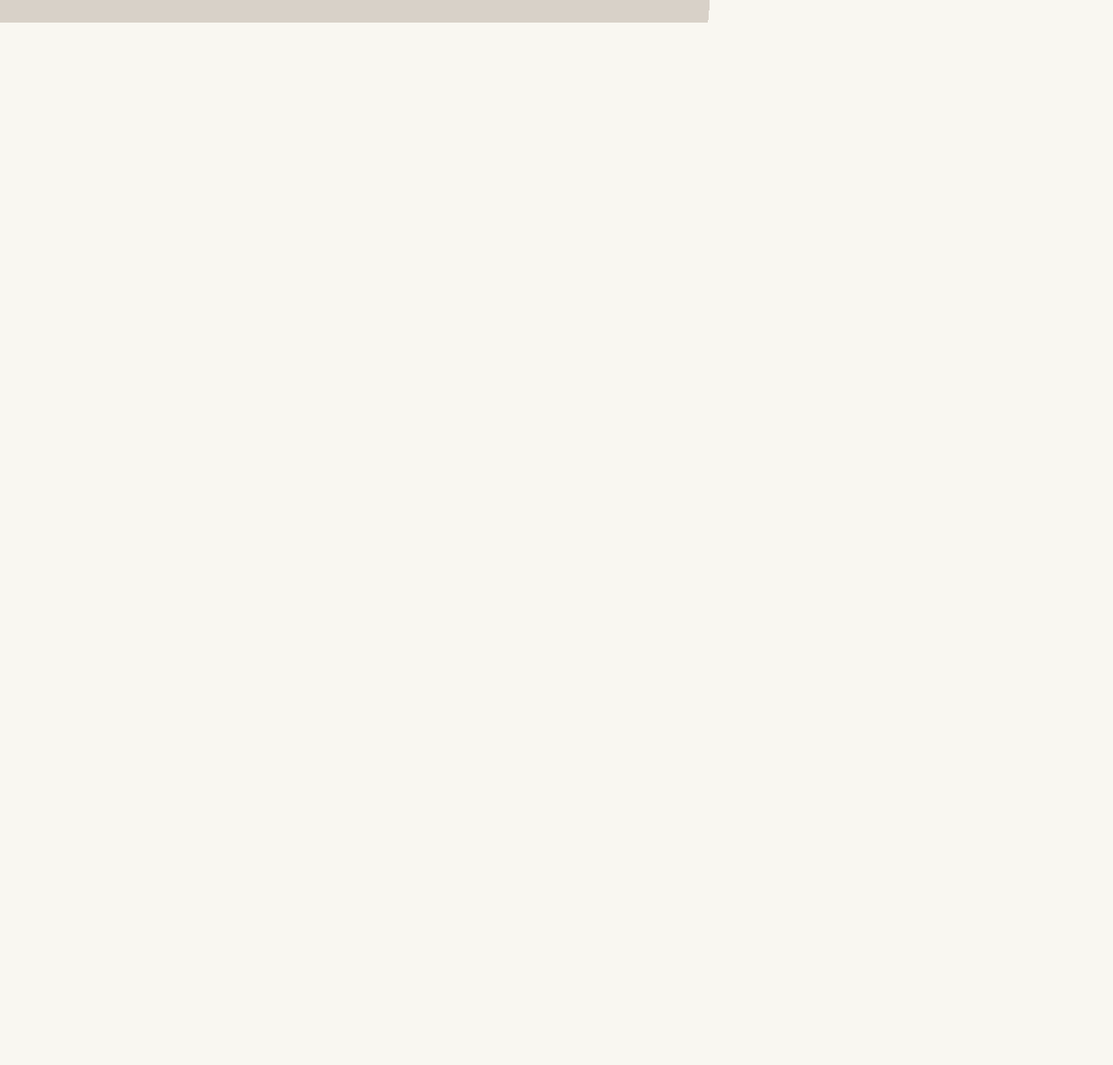
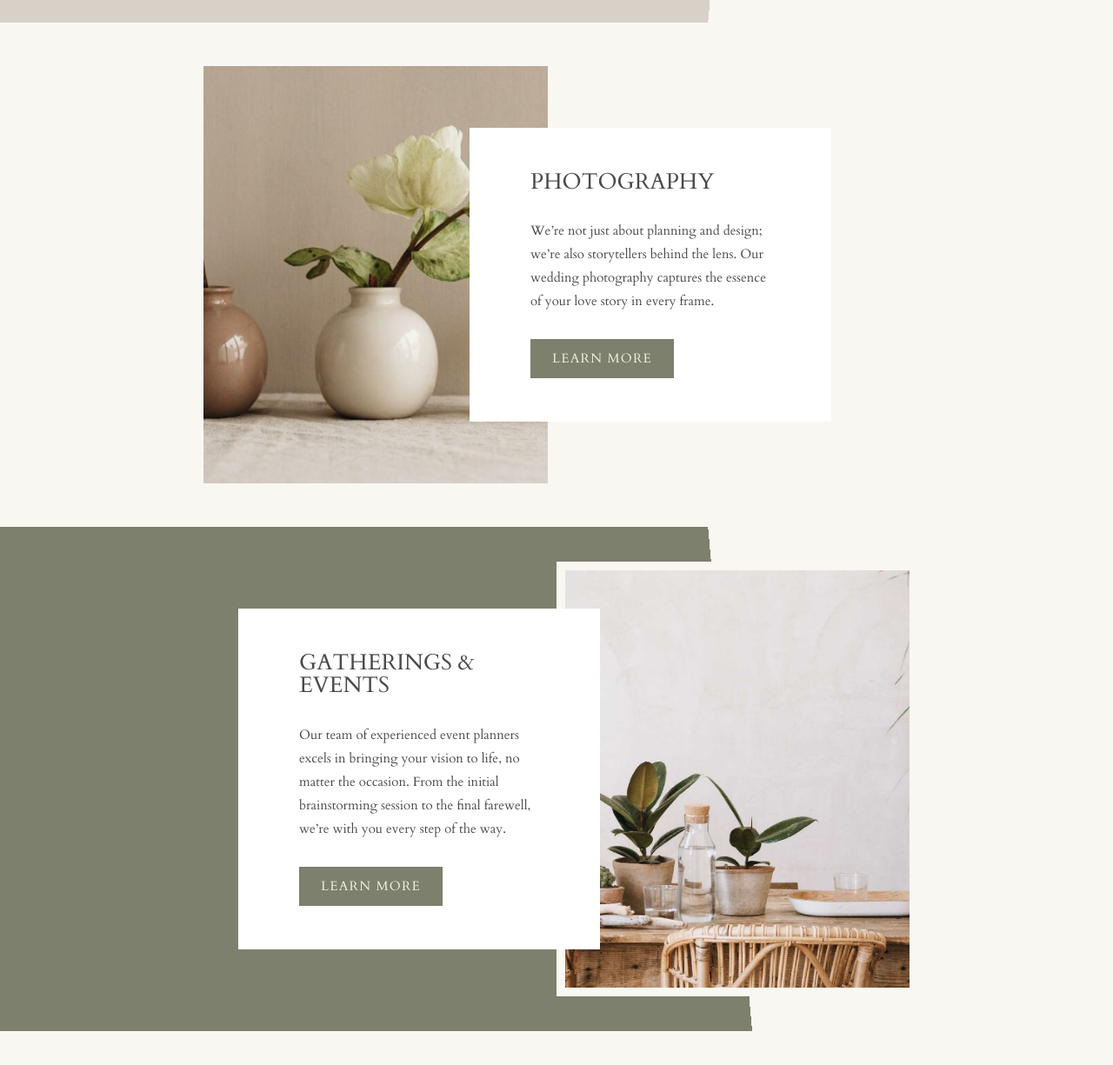
Before and after one commit to AnasAzkoul/HYF-project, a plain HTML site: page index.html in a window 1280 px wide. Shown: the part 2249-3474 px from the top of the page at 87% size. Before the commit the page ends 2315 px from the top, so only its background shows below. Drawn offline with Linux system fonts and the light colour scheme.

Commit message:
finalized the services section

```diff
--- a/index.html
+++ b/index.html
@@ -140,6 +140,49 @@
               </div>
             </div>
           </div>
+          <div class="service-card">
+            <div class="service-card-details">
+              <div class="service-card-description reversed-description">
+                <h2>Photography</h2>
+                <p>
+                  We’re not just about planning and design; we’re also
+                  storytellers behind the lens. Our wedding photography captures
+                  the essence of your love story in every frame.
+                </p>
+                <button class="btn btn-primary">learn more</button>
+              </div>
+              <div class="service-card-img reversed-img">
+                <img
+                  src="./assets/kaboompics_flowers-in-small-ceramic-vases-beige-neutral-aesthetics-30222-1024x609.jpg"
+                  alt="picture of a wedding"
+                  width="500"
+                  height="500"
+                />
+              </div>
+            </div>
+          </div>
+          <div class="service-card gatherings">
+            <div class="service-card-details">
+              <div class="service-card-description">
+                <h2>Gatherings & Events</h2>
+                <p>
+                  Our team of experienced event planners excels in bringing your
+                  vision to life, no matter the occasion. From the initial
+                  brainstorming session to the final farewell, we’re with you
+                  every step of the way.
+                </p>
+                <button class="btn btn-primary">learn more</button>
+              </div>
+              <div class="service-card-img">
+                <img
+                  src="./assets/IMG_8089-10.jpg"
+                  alt="picture of a wedding"
+                  width="500"
+                  height="500"
+                />
+              </div>
+            </div>
+          </div>
         </div>
       </section>
     </main>
--- a/styles.css
+++ b/styles.css
@@ -488,6 +488,16 @@ header::after {
   );
 }
 
+.gatherings {
+  background: linear-gradient(
+    85deg,
+    var(--background-btn),
+    var(--background-btn) 65%,
+    var(--background-color) 35%,
+    var(--background-color)
+  );
+}
+
 @media only screen and (min-width: 766px) {
   .services-intro {
     max-width: 65%;
@@ -520,7 +530,7 @@ header::after {
     transform: translateX(5rem);
     padding-inline: 7rem;
     padding-block: 5rem;
-    z-index: 100;
+    z-index: 50;
     grid-column: 1 / 2;
     grid-row: 1 / 2;
     background-color: white;
@@ -529,6 +539,15 @@ header::after {
   .service-card-img {
     grid-row: 1 / 2;
     grid-column: 2 /3;
+  }
+
+  .reversed-description {
+    grid-column: 2 / 3;
+    transform: translateX(-10rem);
+  }
+
+  .reversed-img {
+    grid-column: 1 / 2;
   }
 
   .service-card-img img {
```
